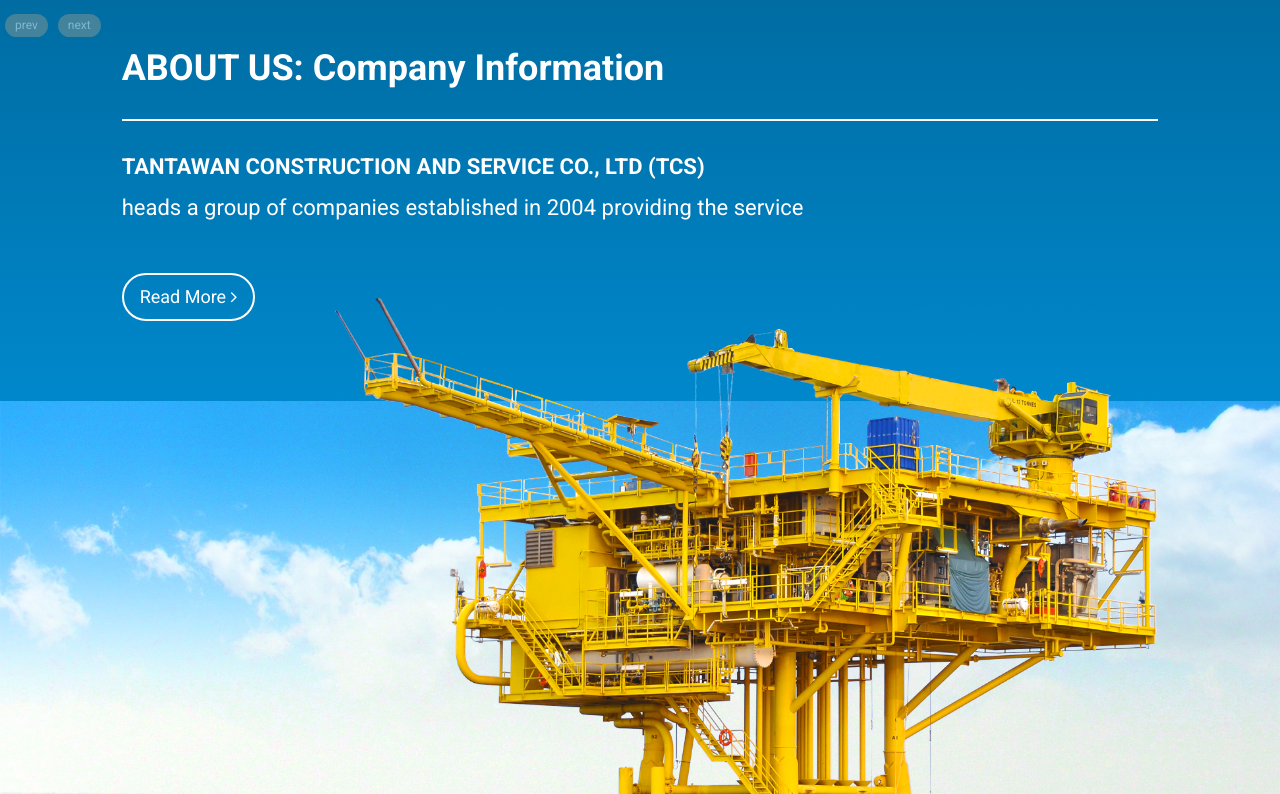
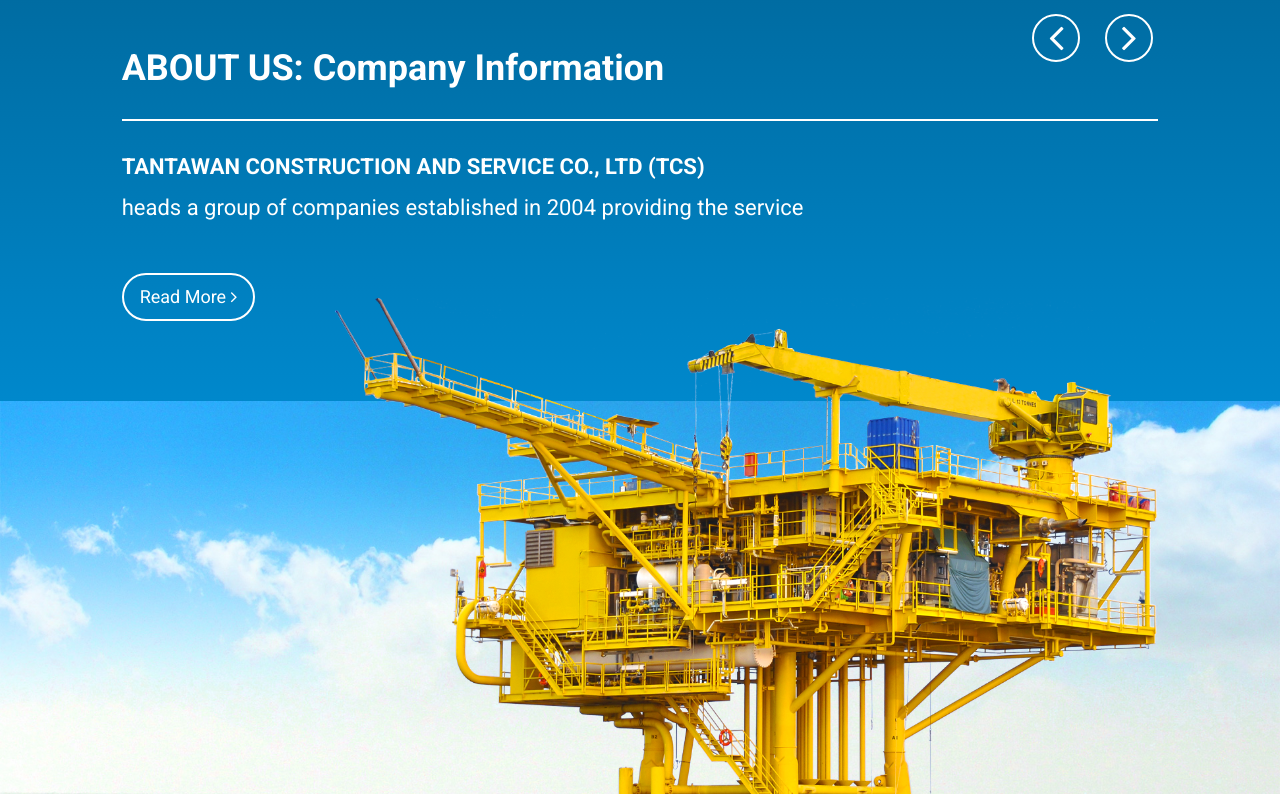
Before and after one commit to pongsakons/Web_Tantawancorp, a PHP site: page /phpmail/index-main.html in a window 1280 px wide. Shown: the part 81-875 px from the top of the page. Run offline with PHP 8.4, Linux system fonts and the light colour scheme.

Commit message:
Fix pagination button

```diff
--- a/css/mixin.scss
+++ b/css/mixin.scss
@@ -8,6 +8,7 @@ $grey-color: #636363;
 $medium-grey: #999999;
 $light-grey: #eeeeee;
 //Font size
+$font-42:2.625rem;
 $font-36:2.25rem;
 $font-30:1.875rem;
 $font-24:1.5rem;
--- a/css/style.css
+++ b/css/style.css
@@ -149,11 +149,23 @@ ol, ul {
 
 .owl-carousel {
   background-color: #0088cc; }
-
-.owl-theme .owl-controls {
-  margin-top: 0;
-  position: absolute;
-  top: 0; }
+  .owl-carousel.owl-theme .owl-controls {
+    text-align: right;
+    position: absolute;
+    top: 0; }
+    .owl-carousel.owl-theme .owl-controls .owl-buttons div {
+      width: 48px;
+      height: 48px;
+      font-size: 42px;
+      font-size: 2.625rem;
+      background-color: transparent;
+      border: 2px solid #ffffff;
+      opacity: 1;
+      text-align: center;
+      padding: 0;
+      line-height: 0; }
+      .owl-carousel.owl-theme .owl-controls .owl-buttons div:first-child {
+        margin-right: 20px; }
 
 #footer {
   background-color: #0088cc;
--- a/css/style.scss
+++ b/css/style.scss
@@ -24,19 +24,22 @@ ol, ul {
   margin-bottom: 0;
   padding-left: 0;
 }
-.btn-default{
+
+.btn-default {
   background-color: transparent;
-  color:#fff;
-  &:hover{
+  color: #fff;
+  &:hover {
     background-color: $white;
-    color:$primary-color;
+    color: $primary-color;
     border-color: $white;
   }
 }
-.btn{
+
+.btn {
   border: 2px solid $white;
   @include border-radius(50px);
 }
+
 //Welcome-page
 .wrapper-welcome-page {
   background: url("../image/bg-welcome-page.jpg") center top no-repeat $black;
@@ -164,13 +167,29 @@ ol, ul {
     }
   }
 }
-.owl-carousel{
+
+.owl-carousel {
   background-color: $primary-color;
-}
-.owl-theme .owl-controls {
-  margin-top: 0;
-  position: absolute;
-  top: 0;
+  &.owl-theme .owl-controls {
+    text-align: right;
+    position: absolute;
+    top: 0;
+    .owl-buttons div {
+      width: 48px;
+      height: 48px;
+      font-size: 42px;
+      font-size: $font-42;
+      background-color: transparent;
+      border: 2px solid $white;
+      opacity: 1;
+      text-align: center;
+      padding: 0;
+      line-height: 0;
+      &:first-child{
+        margin-right: 20px;
+      }
+    }
+  }
 }
 
 #footer {
--- a/js/script.js
+++ b/js/script.js
@@ -11,12 +11,23 @@ $(document).ready(function () {
     }
 
     loadContentPage();
+
     $(".owl-carousel").owlCarousel(
         {
             loop: true,
             singleItem: true,
             pagination: false,
             navigation: true,
-        }
+            navigationText: [
+                "<i class='fa fa-angle-left'></i>",
+                "<i class='fa fa-angle-right'></i>"
+            ],
+            autoPlay:true,
+            slideSpeed: 1000
+        },
+        $(function(){
+            var owlCarousel = $(".owl-carousel .owl-controls");
+            owlCarousel.addClass("col-lg-10 col-lg-offset-1");
+        })
     );
 });
```
Also changed, not shown: 1 other file.
